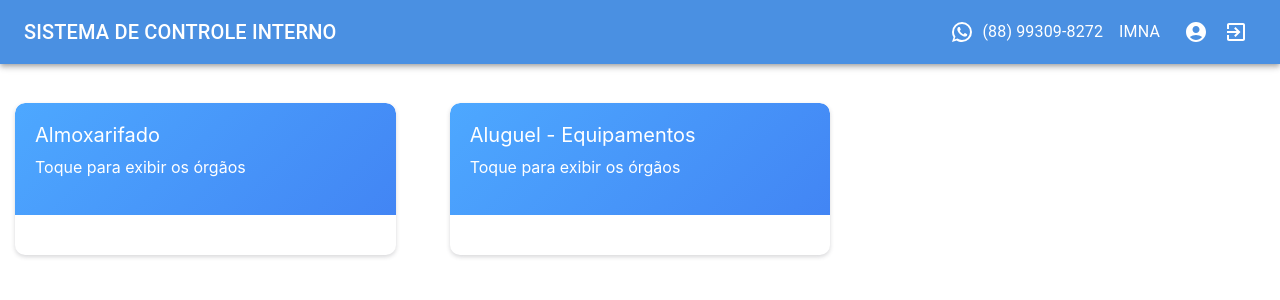
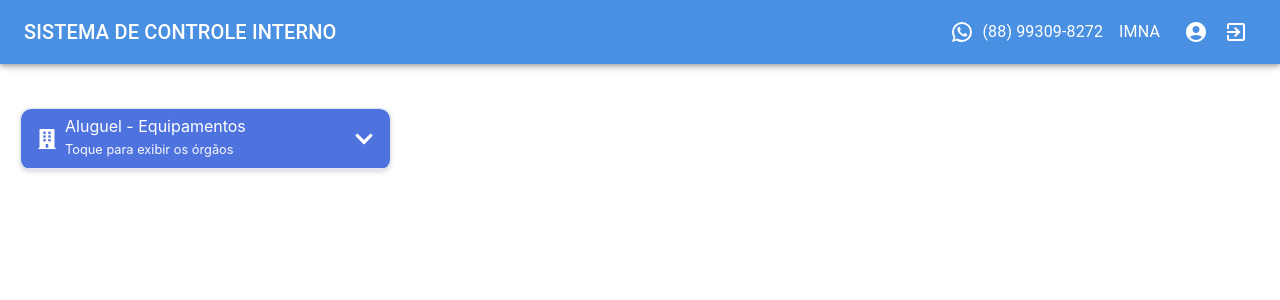
Before and after one commit to assistemasdev/controle-interno-web, a React (Create React App) app: page /empresas in a window 1280 px wide. Shown: the top 300 px of the page. Built offline with nearby package versions, Linux system fonts and the light colour scheme; sample sign-in values are in the browser's storage.

Commit message:
refactor: altera visual da página de seleção de empresas

```diff
--- a/package.json
+++ b/package.json
@@ -19,6 +19,7 @@
     "jwt-decode": "^4.0.0",
     "react": "^18.3.1",
     "react-dom": "^18.3.1",
+    "react-icons": "^5.3.0",
     "react-router-dom": "^6.28.0",
     "react-scripts": "5.0.1",
     "web-vitals": "^2.1.4"
--- a/src/components/companySelection/CompanyCard.jsx
+++ b/src/components/companySelection/CompanyCard.jsx
@@ -1,31 +1,84 @@
-import React, { useState } from 'react';
+import React, { useState, useRef } from 'react';
 import { useNavigate } from 'react-router-dom';
 import { useCompany } from '../../hooks/useCompany';
-import '../../assets/styles/companySelection/CompanyCard.css';
+import { FaBuilding, FaChevronDown, FaChevronUp } from 'react-icons/fa';
 
 const CompanyCard = ({ title, subtitle, options }) => {
   const [isExpanded, setIsExpanded] = useState(false);
   const navigate = useNavigate();
-  const { selectCompany, selectedCompany } = useCompany();
+  const { selectCompany } = useCompany();
+  const contentRef = useRef(null);
 
   const handleOptionClick = (option) => {
     selectCompany(option);
-    console.log(selectedCompany)
     navigate('/dashboard');
   };
 
   return (
-    <div className={`company-card shadow-sm ${isExpanded ? 'expanded' : ''}`} onClick={() => setIsExpanded(!isExpanded)}>
-      <div className="company-card-header">
-        <h5 className="company-card-title">{title}</h5>
-        <p className="company-card-subtitle">{subtitle}</p>
+    <div
+      className="card shadow-sm mb-4"
+      style={{
+        cursor: 'pointer',
+        borderRadius: '10px',
+        margin: '20px',
+        transition: 'all 0.3s ease-in-out',
+        overflow: 'hidden',
+      }}
+    >
+      <div
+        className="card-header bg-primary text-white d-flex justify-content-between align-items-center px-3 py-2"
+        style={{ borderRadius: '10px 10px 0 0' }}
+        onClick={() => setIsExpanded(!isExpanded)}
+      >
+        <div className="d-flex align-items-center">
+          <FaBuilding className="me-2 fs-5" />
+          <div>
+            <h5 className="mb-0 fs-6">{title}</h5>
+            <small className="text-light">{subtitle}</small>
+          </div>
+        </div>
+        {isExpanded ? (
+          <FaChevronUp className="fs-5" />
+        ) : (
+          <FaChevronDown className="fs-5" />
+        )}
       </div>
-      <div className={`company-card-body ${isExpanded ? 'show' : ''}`}>
-        {options.map((option, index) => (
-          <button key={index} className="btn option-btn" onClick={() => handleOptionClick(option)}>
-            {option.name}
-          </button>
-        ))}
+      <div
+        ref={contentRef}
+        style={{
+          maxHeight: isExpanded ? `${contentRef.current.scrollHeight}px` : '0',
+          overflow: 'hidden',
+          transition: 'max-height 0.3s ease-in-out',
+        }}
+      >
+        <div className="card-body bg-light py-3">
+          <div className="d-flex flex-column gap-2">
+            {options.map((option, index) => (
+              <button
+                key={index}
+                className="btn btn-sm text-white fw-semibold d-flex align-items-center justify-content-start"
+                style={{
+                  backgroundColor: option.color,
+                  borderRadius: '8px',
+                  transition: 'background-color 0.3s ease-in-out',
+                }}
+                onMouseEnter={(e) =>
+                  (e.currentTarget.style.backgroundColor = option.hoverColor)
+                }
+                onMouseLeave={(e) =>
+                  (e.currentTarget.style.backgroundColor = option.color)
+                }
+                onClick={(e) => {
+                  e.stopPropagation();
+                  handleOptionClick(option);
+                }}
+              >
+                <FaBuilding className="me-2" />
+                {option.name}
+              </button>
+            ))}
+          </div>
+        </div>
       </div>
     </div>
   );
--- a/src/layouts/Sidebar.jsx
+++ b/src/layouts/Sidebar.jsx
@@ -28,12 +28,12 @@ const Sidebar = () => {
       className={`navbar-nav sidebar sidebar-dark accordion ${isCollapsed ? 'toggled' : ''}`}
       style={{ backgroundColor: sidebarBackgroundColor }}
     >
-      <a className="d-flex align-items-center justify-content-center" href="index.html">
+      <Link className="d-flex align-items-center justify-content-center" to="/dashboard">
         <div className="sidebar-brand-icon">
           <i className="fas fa-users"></i>
         </div>
         <div className="sidebar-brand-text mx-3 py-4 text-white font-weight-bold">ADI</div>
-      </a>
+      </Link>
 
       <hr className="sidebar-divider" style={{ backgroundColor: '#fff', height: '1px' }} />
 
--- a/src/pages/CompanySelection.jsx
+++ b/src/pages/CompanySelection.jsx
@@ -5,19 +5,14 @@ import Header from '../components/companySelection/Header';
 
 const companies = [
     {
-        title: 'Almoxarifado',
-        subtitle: 'Toque para exibir os órgãos',
-        options: []
-    },
-    {
-        title: 'Aluguel - Equipamentos',
-        subtitle: 'Toque para exibir os órgãos',
-        options: [
-        { name: 'ALUCOM', color: '#BF2626' },
-        { name: 'IP', color: '#5d8dbb' },
-        { name: 'MOREIA', color: '#FFA500' }
-        ]
-    },
+      title: 'Aluguel - Equipamentos',
+      subtitle: 'Toque para exibir os órgãos',
+      options: [
+      { name: 'ALUCOM', color: '#BF2626', hoverColor: '#A02222' },
+      { name: 'IP', color: '#5d8dbb', hoverColor: '#4a77a2' },
+      { name: 'MOREIA', color: '#FFA500', hoverColor: '#e69500' }
+      ]
+  },
 ];
 
 
```
Also changed, not shown: 1 other file (tests, documents, lock files or other folders).
